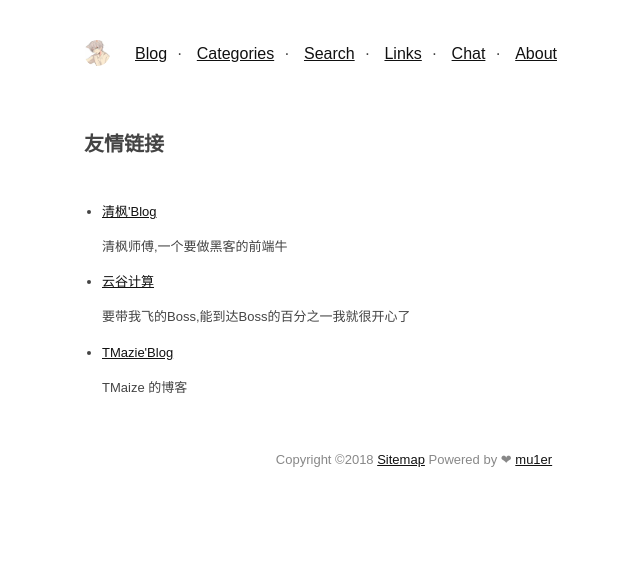
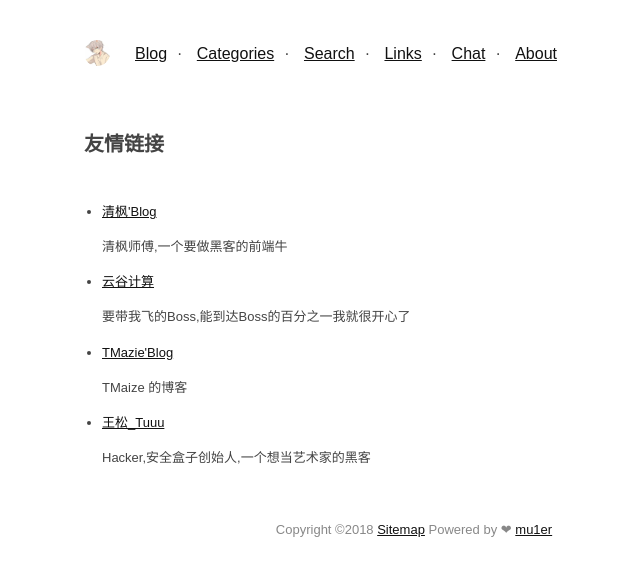
Before and after one commit to mu1er/mu1er.github.io, a Jekyll site: the page built from pages/links.md, in a window 1280 px wide. Shown: the top 576 px of the page, without its empty margins (226-866 px from the left). Built offline with Jekyll 4.4.1, drawn with Linux system fonts in a browser that asks for light colours.

Commit message:
Update links.json

```diff
--- a/_data/links.json
+++ b/_data/links.json
@@ -1,5 +1,6 @@
 [
 {"title":"清枫师傅","content":"清枫'Blog","url":"http://www.wanshepi.cn","desc":"清枫师傅,一个要做黑客的前端牛","img":""},
 {"title":"云谷计算","content":"云谷计算","url":"http://47.89.254.15/","desc":"要带我飞的Boss,能到达Boss的百分之一我就很开心了","img":""},
-{"title":"TMazie'Blog","content":"TMazie'Blog","url":"http://blog.tmaize.net/","desc":"TMaize 的博客","img":""}
+{"title":"TMazie'Blog","content":"TMazie'Blog","url":"http://blog.tmaize.net/","desc":"TMaize 的博客","img":""},
+{"title":"王松'Blog","content":"王松_Tuuu","url":"https://www.hackersb.cn/","desc":"Hacker,安全盒子创始人,一个想当艺术家的黑客","img":""}
 ]
```
